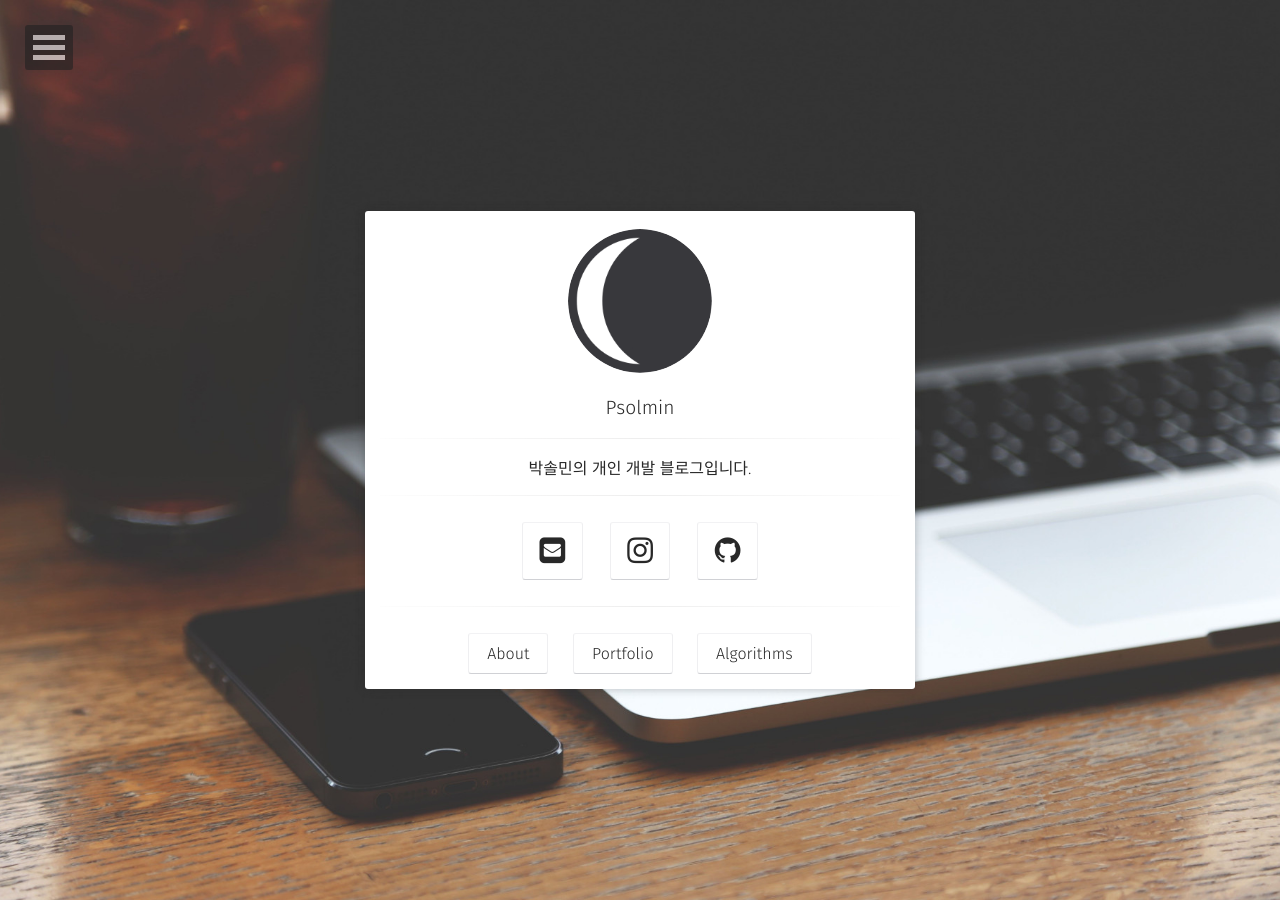
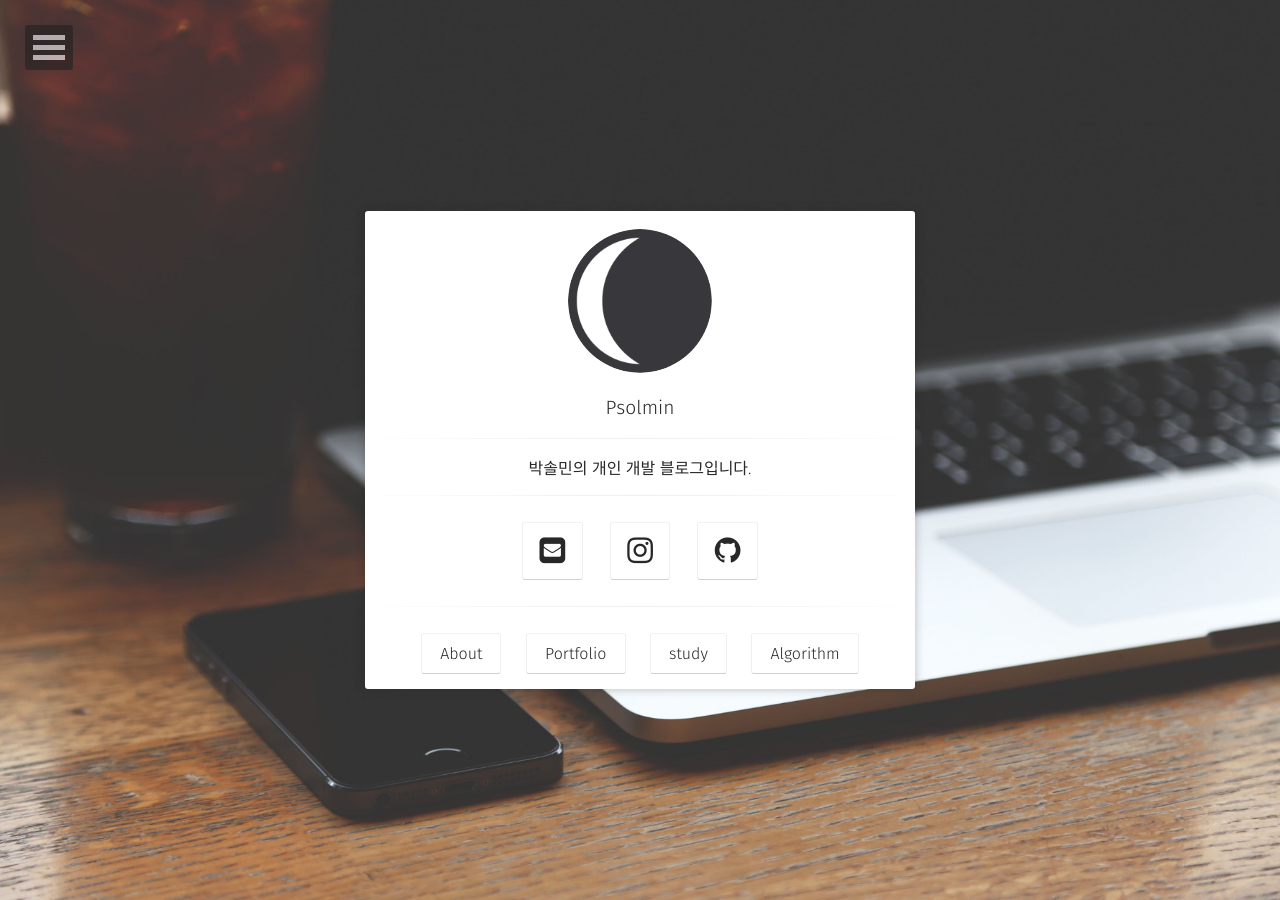
Before and after one commit to Psolmin/Psolmin.github.io, a Jekyll site: the page built from index.html, in a window 1280 px wide. Built offline with Jekyll 4.4.1, drawn with Linux system fonts in a browser that asks for light colours; some web fonts are replaced.

Commit message:
Update home.html

```diff
--- a/_layouts/home.html
+++ b/_layouts/home.html
@@ -38,8 +38,11 @@ layout: compress
                          <a class="btn zoombtn" href="{{ site.url }}/projects">
                          Portfolio
                          </a>
-                         <a class="btn zoombtn" href="{{ site.url }}/algorithms">
-                         Algorithms
+                         <a class="btn zoombtn" href="{{ site.url }}/study">
+                         study
+                         </a>
+			 <a class="btn zoombtn" href="{{ site.url }}/algorithm">
+                         Algorithm
                          </a>
                  </h3>
             </div>
```
